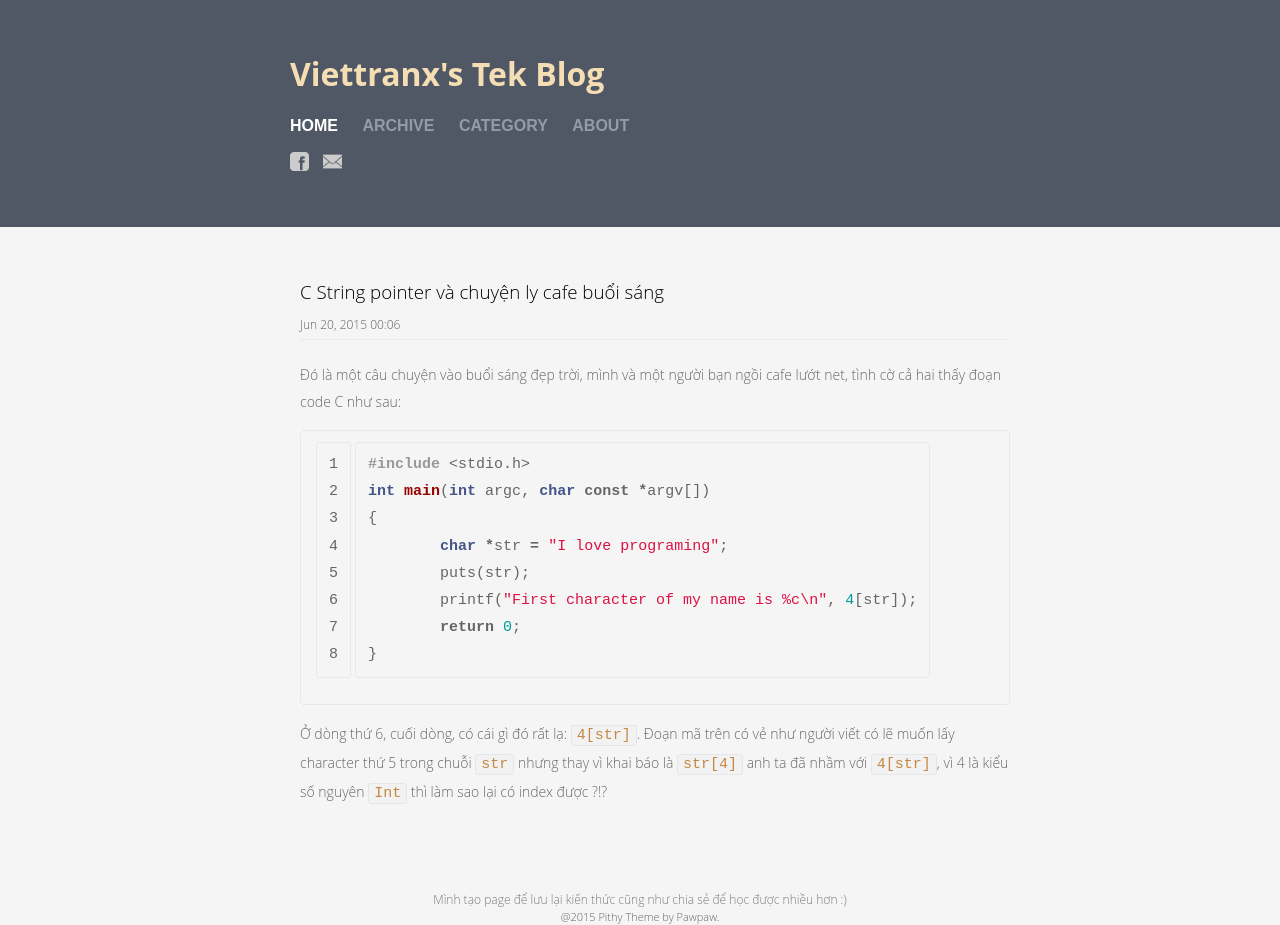
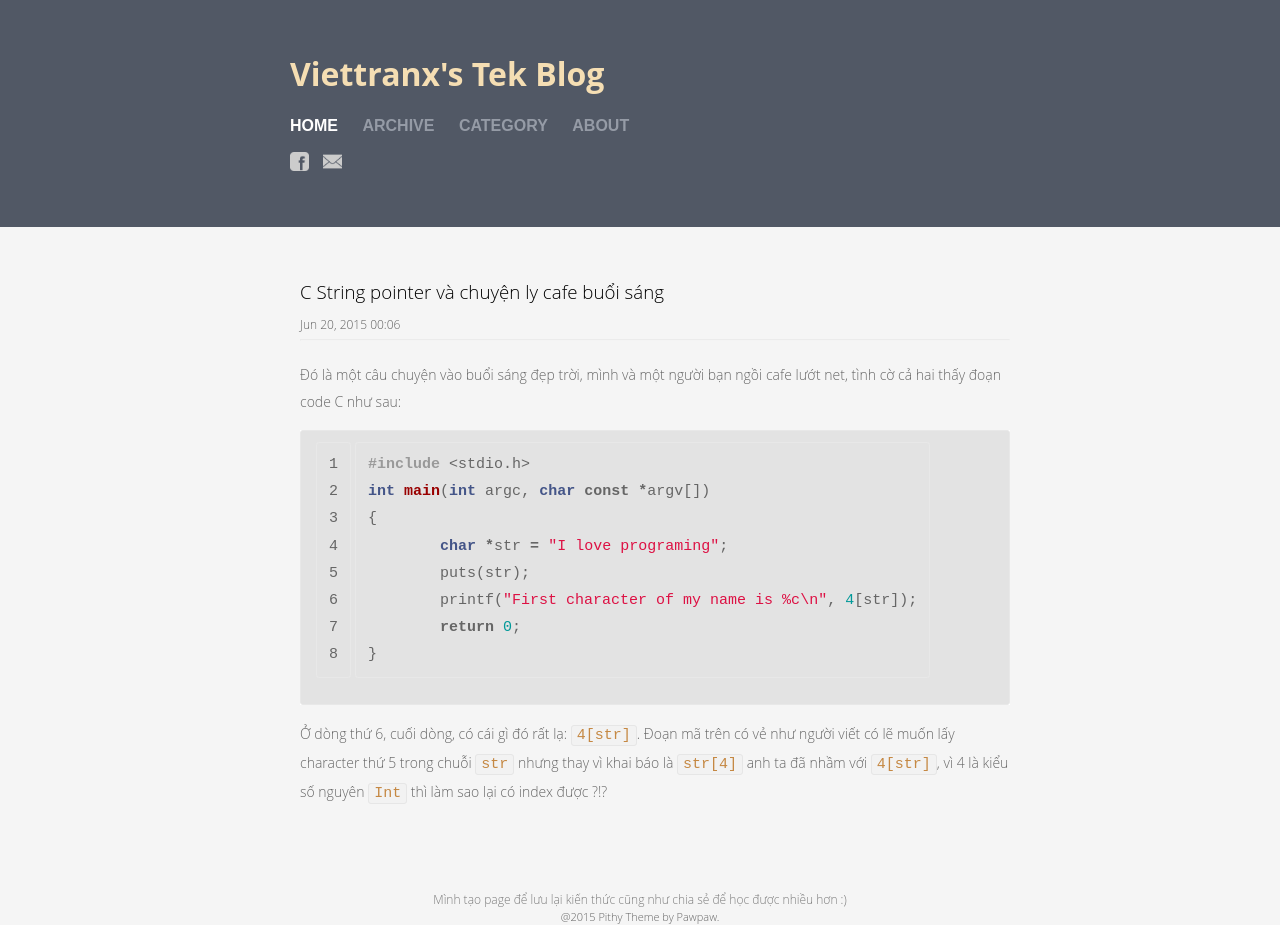
Before and after one commit to skylabvn/viettranx.github.io, a Jekyll site: the page built from index.html, in a window 1280 px wide. Built offline with Jekyll 4.4.1, drawn with Linux system fonts in a browser that asks for light colours.

Commit message:
Change background color for code box

```diff
--- a/_sass/_base.scss
+++ b/_sass/_base.scss
@@ -130,7 +130,8 @@ code {
     font-size: 15px;
     border: 1px solid $grey-color-light;
     border-radius: 3px;
-    background-color: #f5f5f5;
+    background-color: #e3e3e3;
+
 }
 
 code {
```
